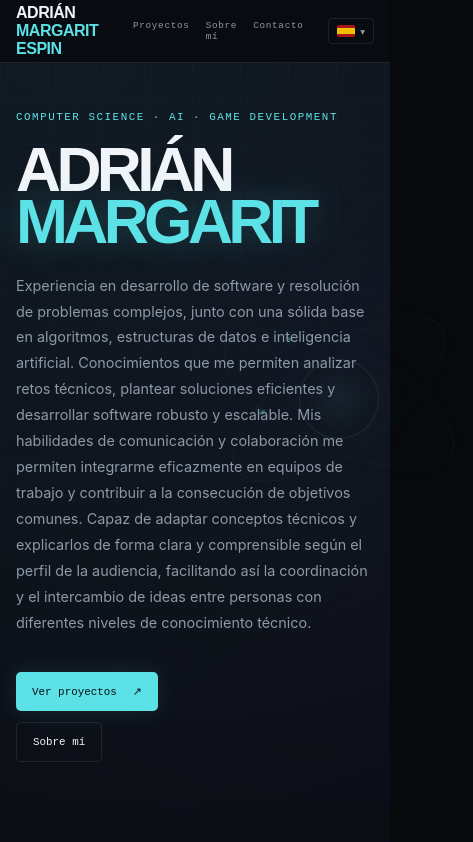
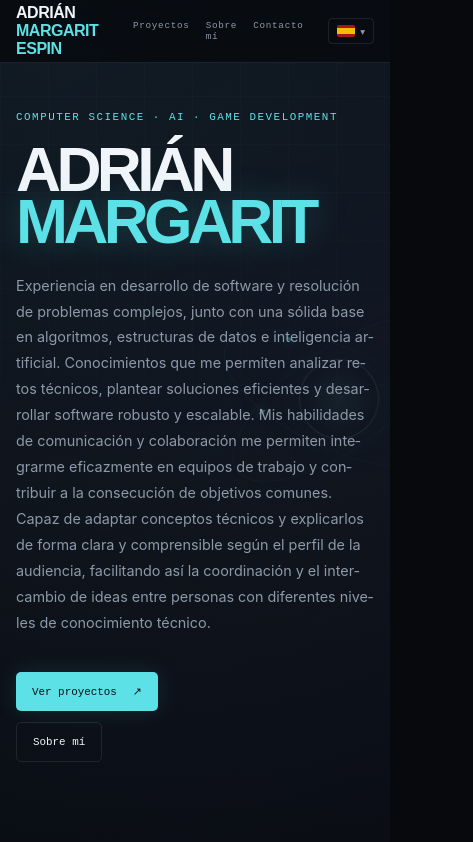
Before and after one commit to Manmaru68/manmaru68.github.io, a React (Vite) app in the folder portfolio/: page / in a window 390 px wide. Shown: the top 842 px of the page, 473 px wide, since content can reach past the window. Built offline with nearby package versions, Linux system fonts and the light colour scheme.

Commit message:
justify text && overflow mobile

```diff
--- a/portfolio/index.html
+++ b/portfolio/index.html
@@ -2,7 +2,7 @@
 <html lang="en">
   <head>
     <meta charset="UTF-8" />
-    <link rel="icon" type="image/svg+xml" href="/public/images/perfil/buho.svg" />
+    <link rel="icon" type="image/svg+xml" href="/images/perfil/buho.svg" />
     <meta name="viewport" content="width=device-width, initial-scale=1.0" />
     <title>Portfolio de Adrián</title>
   </head>
--- a/portfolio/src/App.css
+++ b/portfolio/src/App.css
@@ -31,11 +31,14 @@
 
 html {
   scroll-behavior: smooth;
+  overflow-x: hidden;
+  max-width: 100%;
 }
 
 body {
   margin: 0;
-
+  overflow-x: hidden;
+  max-width: 100%;
   background: var(--bg);
   color: var(--text);
 
@@ -46,6 +49,12 @@ a {
   color: inherit;
 }
 
+p {
+  text-align: justify;
+  text-align-last: left;
+  hyphens: auto;
+}
+
 button {
   font-family: inherit;
 }
@@ -61,7 +70,7 @@ button {
 
 .site {
   min-height: 100vh;
-
+  overflow-x: hidden;
   background:
     radial-gradient(
       circle at 10% 0%,
@@ -1923,6 +1932,10 @@ button {
     top: 25%;
   }
 
+  p {
+    text-align: left;
+  }
+
   .page-header {
     padding: 3rem 0;
   }
```
